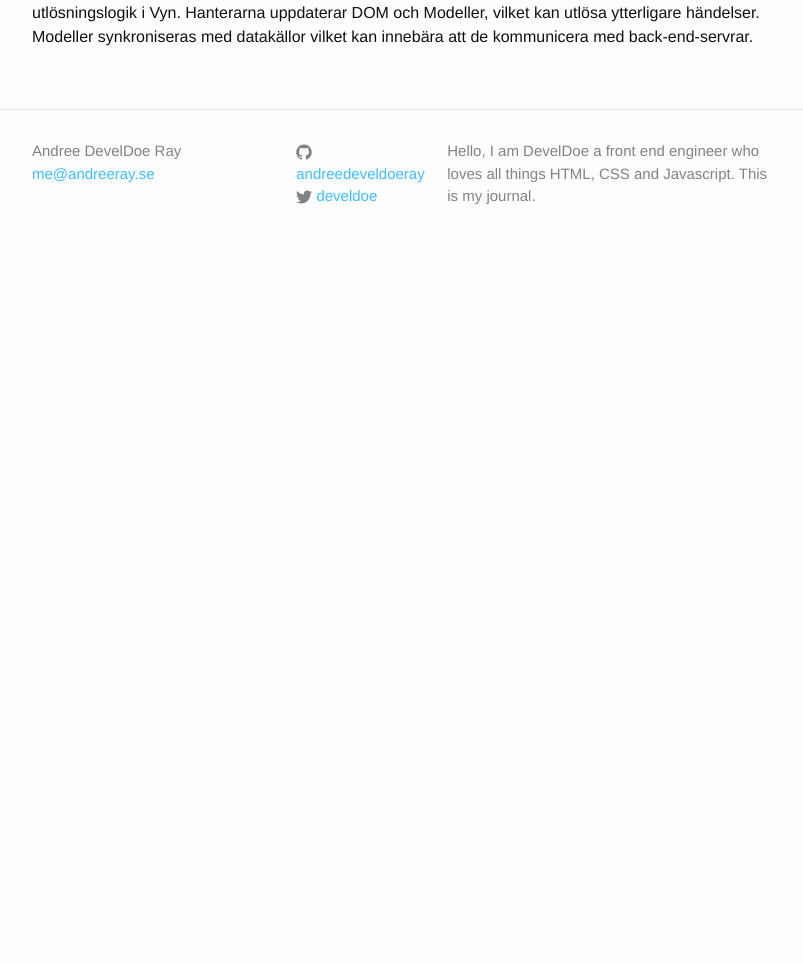
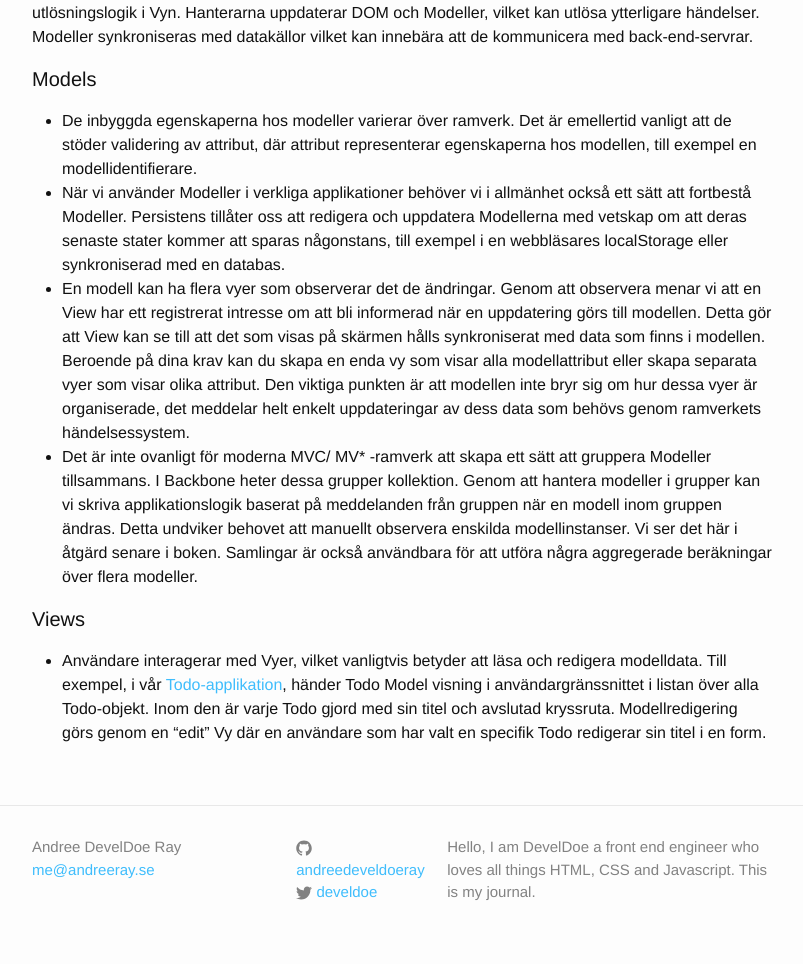
Before and after one commit to develdoe/develdoe.github.io, a Jekyll site: the page built from _posts/2017-10-26-backbonejs-implementeringsspecifikationer.md, in a window 1280 px wide. Shown: the part 712-1676 px from the top of the page, without its empty margins (238-1041 px from the left). Built offline with Jekyll 4.4.1, drawn with Linux system fonts in a browser that asks for light colours; before the commit the page ends 980 px from its top, so only the background shows below that.

Commit message:
Update 2017-10-26-backbonejs-implementeringsspecifikationer.md

```diff
--- a/_posts/2017-10-26-backbonejs-implementeringsspecifikationer.md
+++ b/_posts/2017-10-26-backbonejs-implementeringsspecifikationer.md
@@ -11,3 +11,14 @@ När första sidan väl är laddad, avlyssnar en klient Router URL-adresser och
 
 URL-routing, DOM-händelser (t ex musklick) och modellhändelser (t ex attributändringar) utlöser alla utlösningslogik i Vyn. Hanterarna uppdaterar DOM och Modeller, vilket kan utlösa ytterligare händelser. Modeller synkroniseras med datakällor vilket kan innebära att
 de kommunicera med back-end-servrar.
+
+#### Models
+
+* De inbyggda egenskaperna hos modeller varierar över ramverk. Det är emellertid vanligt att de stöder validering av attribut, där attribut representerar egenskaperna hos modellen, till exempel en modellidentifierare.
+* När vi använder Modeller i verkliga applikationer behöver vi i allmänhet också ett sätt att fortbestå Modeller. Persistens tillåter oss att redigera och uppdatera Modellerna med vetskap om att deras senaste stater kommer att sparas någonstans, till exempel i en webbläsares localStorage eller synkroniserad med en databas.
+* En modell kan ha flera vyer som observerar det de ändringar. Genom att observera menar vi att en View har ett registrerat intresse om att bli informerad när en uppdatering görs till modellen. Detta gör att View kan se till att det som visas på skärmen hålls synkroniserat med data som finns i modellen. Beroende på dina krav kan du skapa en enda vy som visar alla modellattribut eller skapa separata vyer som visar olika attribut. Den viktiga punkten är att modellen inte bryr sig om hur dessa vyer är organiserade, det meddelar helt enkelt uppdateringar av dess data som behövs genom ramverkets händelsessystem.
+* Det är inte ovanligt för moderna MVC/ MV* -ramverk att skapa ett sätt att gruppera Modeller tillsammans. I Backbone heter dessa grupper kollektion. Genom att hantera modeller i grupper kan vi skriva applikationslogik baserat på meddelanden från gruppen när en modell inom gruppen ändras. Detta undviker behovet att manuellt observera enskilda modellinstanser. Vi ser det här i åtgärd senare i boken. Samlingar är också användbara för att utföra några aggregerade beräkningar över flera modeller.
+
+#### Views
+
+* Användare interagerar med Vyer, vilket vanligtvis betyder att läsa och redigera modelldata. Till exempel, i vår [Todo-applikation](/2017/backbonejs-client-side-mvc-style/), händer Todo Model visning i användargränssnittet i listan över alla Todo-objekt. Inom den är varje Todo gjord med sin titel och avslutad kryssruta. Modellredigering görs genom en "edit"  Vy där en användare som har valt en specifik Todo redigerar sin titel i en form.
```
